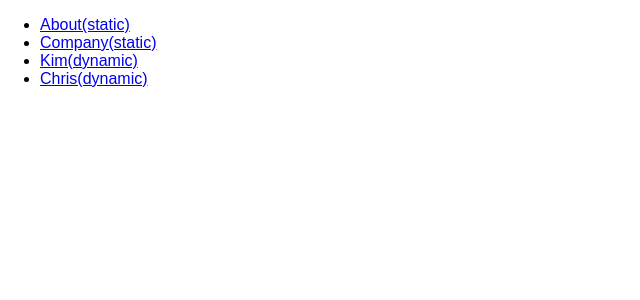
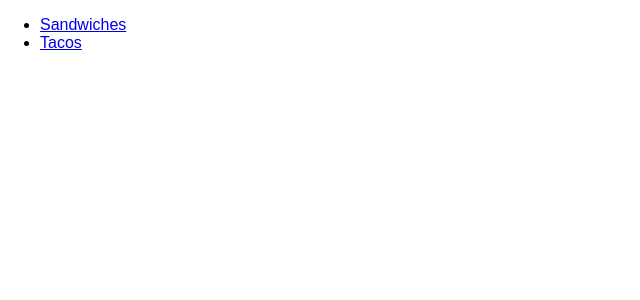
Before and after one commit to zhangfaliang/react-cli, a React (Create React App) app: page / in a window 1280 px wide. Shown: the top 300 px of the page, without its empty margins (0-640 px from the left). Built offline with nearby package versions, Linux system fonts and the light colour scheme.

Commit message:
add router config

```diff
--- a/src/index.js
+++ b/src/index.js
@@ -19,7 +19,8 @@ import {
   RecursiveExample,
   SidebarExample,
   AnimationExample,
-  AmbiguousMatch
+  AmbiguousMatch,
+  RouteConfigExample
 } from './routers/index';
 
 const sagaMiddleware = createSagaMiddleware();
@@ -40,7 +41,7 @@ const render = () => {
   // this function will be reused
   ReactDOM.render(
     <Provider store={store}>
-      <AmbiguousMatch />
+      <RouteConfigExample />
     </Provider>,
     document.getElementById('root')
   );
--- /dev/null
+++ b/src/routers/RouterConfig.js
@@ -0,0 +1,66 @@
+import React from 'react';
+import { Link, BrowserRouter as Router, Route } from 'react-router-dom';
+const Sandwiches = () => <div>Sandwiches</div>;
+const Cart = () => <div>Cart</div>;
+const Bus = () => <div>Bus</div>;
+const Tacos = ({ routes }) => (
+  <div>
+    Tacos
+    <ul>
+      <li>
+        <Link to="/tacos/bus">Bus</Link>
+      </li>
+      <li>
+        <Link to="/tacos/cart">Cart</Link>
+      </li>
+    </ul>
+    {routes.map((route, i) => (
+      <RouteWithSubRoutes key={i} {...route} />
+    ))}
+  </div>
+);
+const routes = [
+  {
+    path: '/sandwiches',
+    component: Sandwiches
+  },
+  {
+    path: '/tacos',
+    component: Tacos,
+    routes: [
+      {
+        path: '/tacos/bus',
+        component: Bus
+      },
+      {
+        path: '/tacos/cart',
+        component: Cart
+      }
+    ]
+  }
+];
+const RouteWithSubRoutes = route => (
+  <Route
+    path={route.path}
+    render={props => <route.component {...props} routes={route.routes} />}
+  />
+);
+
+const RouteConfigExample = () => (
+  <Router>
+    <div>
+      <ul>
+        <li>
+          <Link to="/sandwiches">Sandwiches</Link>
+        </li>
+        <li>
+          <Link to="/tacos">Tacos</Link>
+        </li>
+      </ul>
+      {routes.map((route, i) => (
+        <RouteWithSubRoutes key={i} {...route} />
+      ))}
+    </div>
+  </Router>
+);
+export default RouteConfigExample;
--- a/src/routers/index.js
+++ b/src/routers/index.js
@@ -8,6 +8,7 @@ import RecursiveExample from './recursive-paths';
 import SidebarExample from './Sidebar';
 import AnimationExample from './AnimatedTransitions';
 import AmbiguousMatch from './AmbiguousMatch';
+import RouteConfigExample from './RouterConfig';
 export {
   BasicExample,
   URLParameters,
@@ -18,5 +19,6 @@ export {
   RecursiveExample,
   SidebarExample,
   AnimationExample,
-  AmbiguousMatch
+  AmbiguousMatch,
+  RouteConfigExample
 };
```
